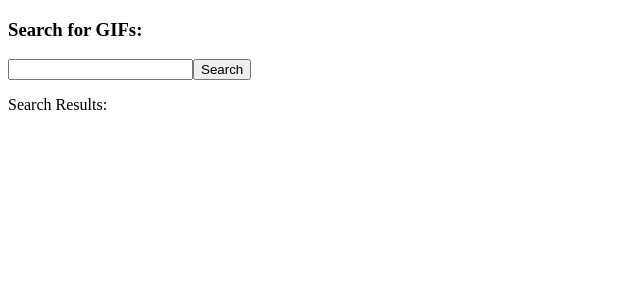
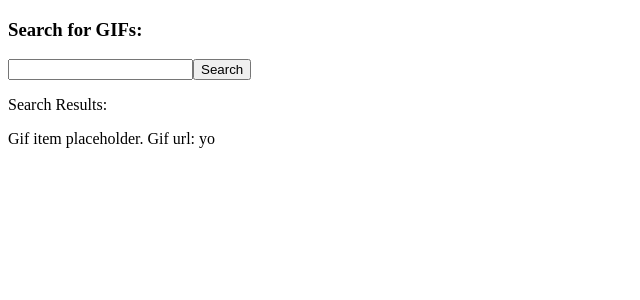
Before and after one commit to WSalinas315/group-giphy-saga-project, a React (Create React App) app: page / in a window 1280 px wide. Shown: the top 300 px of the page, without its empty margins (0-640 px from the left). Built offline with nearby package versions, Linux system fonts and the light colour scheme.

Commit message:
Added placeholder data to reducers to test

```diff
--- a/src/components/FavoritesList/FavoritesList.jsx
+++ b/src/components/FavoritesList/FavoritesList.jsx
@@ -8,7 +8,7 @@ export default function FavoritesList() {
 
   const favoritesList = favoriteGifs.map(item => {
     return (
-      <FavoriteListItem item={item} />
+      <FavoriteListItem key={item.id} item={item} />
     )
   })
 
--- a/src/components/SearchResultsList/SearchResultsList.jsx
+++ b/src/components/SearchResultsList/SearchResultsList.jsx
@@ -8,7 +8,7 @@ export default function SearchResultsList() {
 
   const resultsList = searchResults.map(item => {
     return (
-      <SearchResultsItem item={item} />
+      <SearchResultsItem key={item.id} item={item} />
     )
   })
 
--- a/src/index.js
+++ b/src/index.js
@@ -37,7 +37,7 @@ function* fetchFavorites(action) {
 }
 
 // search results reducer
-const searchResults = (state = [], action) => {
+const searchResults = (state = [{url: 'yo', id: 0}], action) => {
   switch(action.type) {
     case 'SET_SEARCH_RESULTS': return action.payload;
     case 'CLEAR_SEARCH_RESULTS': return [];
@@ -46,7 +46,7 @@ const searchResults = (state = [], action) => {
 }
 
 // favorite GIFs reducer
-const favoriteGifs = (state = [], action) => {
+const favoriteGifs = (state = [{url: 'bro', id: 0}], action) => {
   switch(action.type) {
     case 'SET_FAVORITES': return action.payload;
     default: return state;
```
